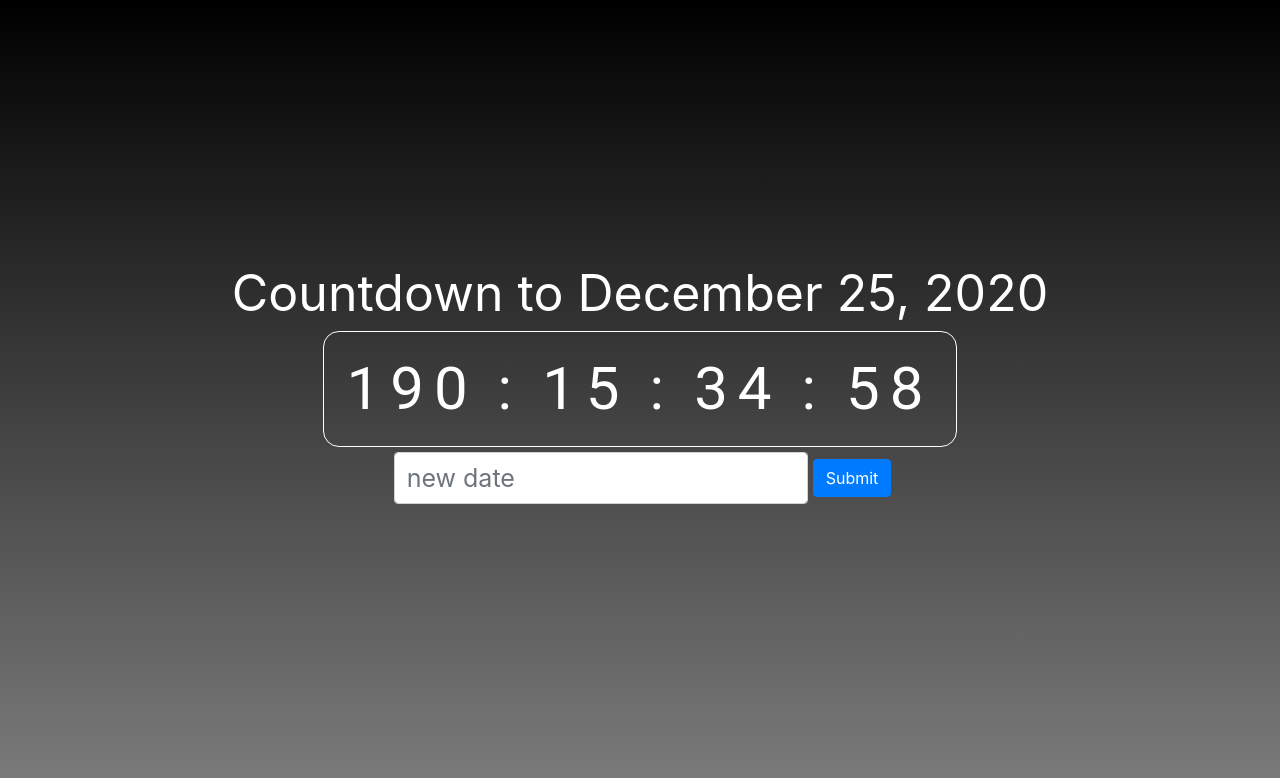
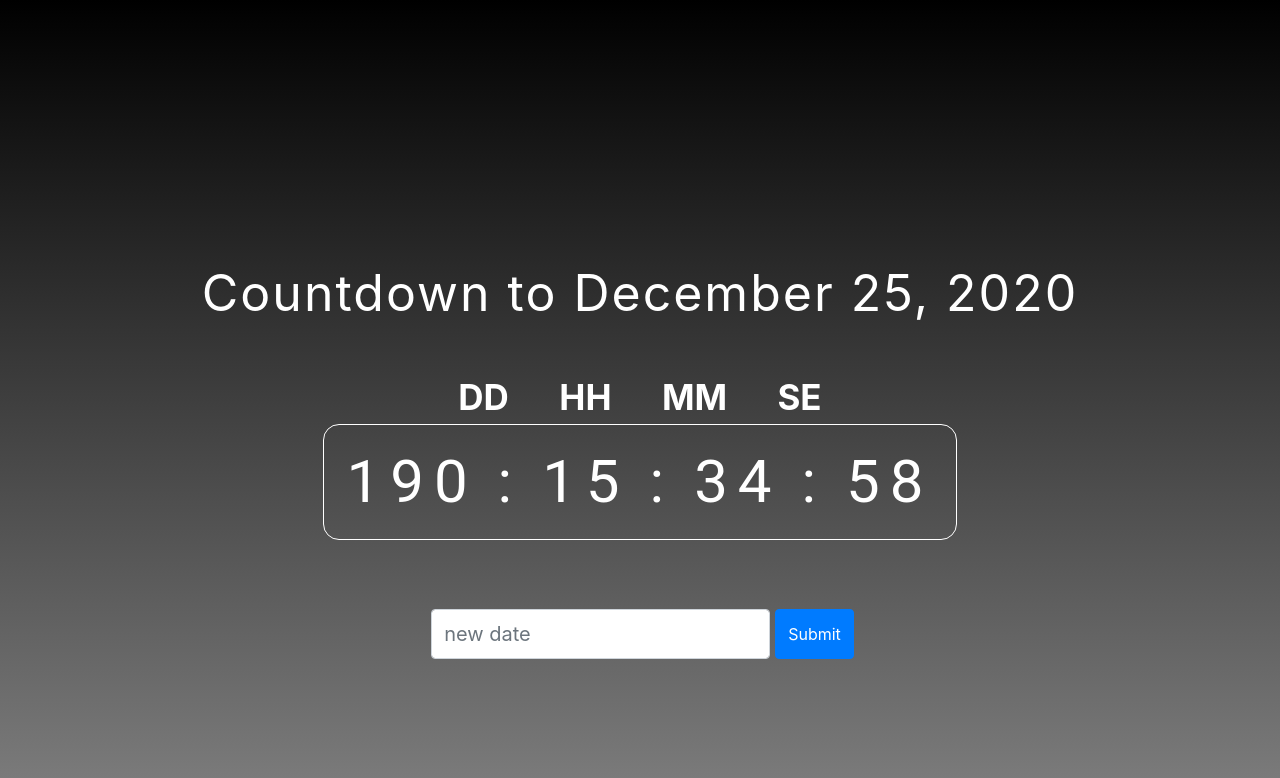
Before and after one commit to pins-thoo/countdown-app, a React (Create React App) app: page / in a window 1280 px wide. Shown: the top 778 px of the page. Built offline with nearby package versions, Linux system fonts and the light colour scheme.

Commit message:
countdown app working and finished

```diff
--- a/public/index.html
+++ b/public/index.html
@@ -25,7 +25,7 @@
       Learn how to configure a non-root public URL by running `npm run build`.
     -->
     <link rel="stylesheet" href="https://maxcdn.bootstrapcdn.com/bootstrap/4.5.0/css/bootstrap.min.css" integrity="sha384-9aIt2nRpC12Uk9gS9baDl411NQApFmC26EwAOH8WgZl5MYYxFfc+NcPb1dKGj7Sk" crossorigin="anonymous" />
-    <title>React App</title>
+    <title>Clock Countdown App</title>
   </head>
   <body>
     <noscript>You need to enable JavaScript to run this app.</noscript>
--- a/src/App.css
+++ b/src/App.css
@@ -6,6 +6,20 @@
 
 .App-title {
   font-size: 50px;
+  letter-spacing: 2px;
+  margin-bottom: 40px;
+}
+
+.Clock-title {
+  font-weight: bold;
+}
+
+.Clock-prefix {
+  display: flex;
+  justify-content: space-evenly;
+  width: 58vh;
+  margin: 0 auto;
+  margin-top: 20px;
 }
 
 .Clock-box {
@@ -15,6 +29,7 @@
   justify-content: center;
   border: .5px solid white;
   border-radius: 16px;
+  margin-bottom: 40px;
 }
 
 .Clock-days, .Clock-hours, .Clock-mins, .Clock-seconds {
@@ -26,12 +41,19 @@
 }
 
 .Deadline-input {
-  font-size: 25px;
   margin: 5px;
+  width: 240px;
+  height: 50px;
+  font-size: 20px;
+}
+
+button.btn.btn-primary {
+  height: 50px;
 }
 
 .form-inline {
   justify-content: center;
+  margin-top: 24px;
 }
 
 body {
--- a/src/App.jsx
+++ b/src/App.jsx
@@ -23,6 +23,12 @@ class App extends Component {
     return (
       <div className="App">
         <div className="App-title">Countdown to {this.state.deadline}</div>
+        <div className="Clock-prefix">
+          <div className="Clock-title">DD</div>
+          <div className="Clock-title">HH</div>
+          <div className="Clock-title">MM</div>
+          <div className="Clock-title">SE</div>
+        </div>
         <div>
           <Clock
             deadline={this.state.deadline}
```
